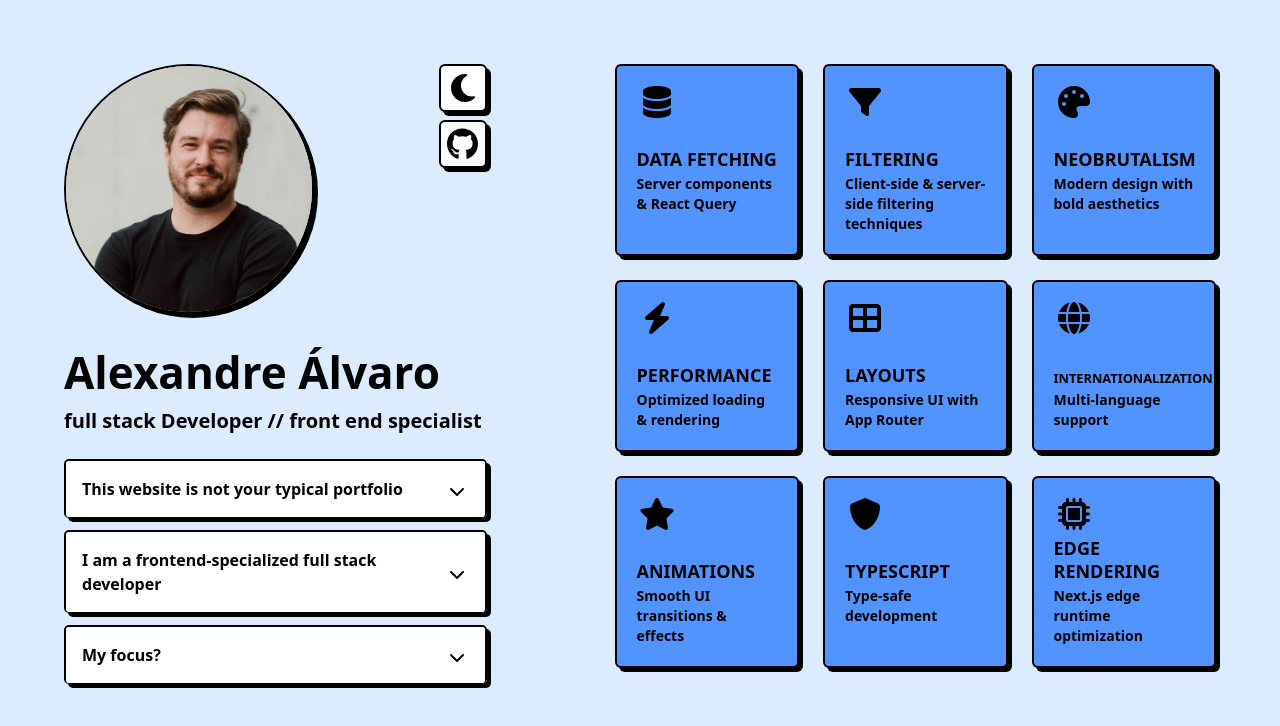
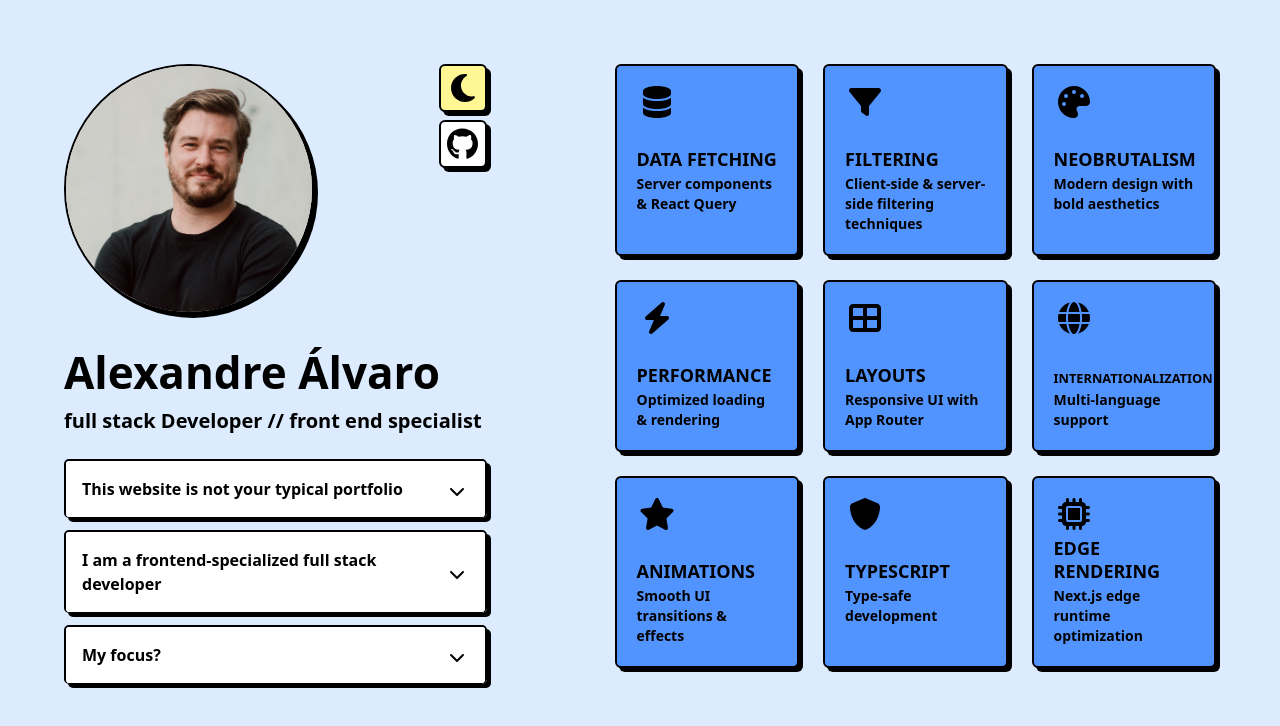
Before and after one commit to AleAlvo/portfolio, a Next.js app: page / in a window 1280 px wide. Shown: the top 726 px of the page. Built offline with nearby package versions, Linux system fonts and the light colour scheme; a web font is replaced by a local one.

Commit message:
Update font handling and style improvements for headings and buttons

```diff
--- a/package.json
+++ b/package.json
@@ -15,6 +15,7 @@
     "@fortawesome/react-fontawesome": "^0.2.2",
     "@radix-ui/react-accordion": "^1.2.4",
     "@radix-ui/react-slot": "^1.2.0",
+    "@radix-ui/react-tooltip": "^1.2.0",
     "@supabase/supabase-js": "^2.49.4",
     "@tanstack/react-query": "^5.74.3",
     "@tanstack/react-query-devtools": "^5.74.3",
--- a/src/app/globals.css
+++ b/src/app/globals.css
@@ -10,49 +10,42 @@
 	--primary-main: oklch(93.46% 0.0305 255.11); /* Light pastel blue */
 	--primary-dark: oklch(67.47% 0.1726 259.49); /* Darker blue, more saturated */
 	--primary-darker: oklch(40% 0.15 260); /* Much darker blue */
+	--primary: var(--primary-dark);
+	--primary-foreground: #ffffff;
 
 	/* Secondary - Yellow */
-	--secondary-main: oklch(94% 0.15 96.42); /* Pastel yellow */
+	--secondary-main: oklch(97% 0.12 96.42); /* Lighter pastel yellow */
 	--secondary-dark: oklch(87.03% 0.19 96.42); /* #FFDB58 - Previous primary-dark */
 	--secondary-darker: oklch(71.16% 0.19 96.42); /* Previous primary-darker */
+	--secondary: var(--secondary-dark);
+	--secondary-foreground: #000000;
 
 	/* Tertiary - Salmon (#FFA07A as main) */
 	--tertiary-main: oklch(76.11% 0.15 45.43); /* #FFA07A */
 	--tertiary-dark: oklch(60.24% 0.15 45.43); /* Darker salmon */
 	--tertiary-darker: oklch(44.37% 0.15 45.43); /* Darkest salmon */
-
-	/* Skill level mappings */
-	--junior-color: var(--primary-main); /* Updated to blue color */
-	--junior-dark: var(--primary-dark);
-	--junior-darker: var(--primary-darker);
-
-	--mid-color: var(--secondary-main); /* Updated to yellow color */
-	--mid-dark: var(--secondary-dark);
-	--mid-darker: var(--secondary-darker);
-
-	--senior-color: var(--tertiary-main);
-	--senior-dark: var(--tertiary-dark);
-	--senior-darker: var(--tertiary-darker);
+	--tertiary: var(--tertiary-dark);
+	--tertiary-foreground: #000000;
 
 	/* System colors */
 	--success: oklch(76.34% 0.18 142.52); /* Green */
-	--success-foreground: oklch(100% 0 0);
+	--success-foreground: #ffffff;
 	--warning: oklch(87.03% 0.19 96.42); /* Same as secondary-dark (yellow) */
-	--warning-foreground: oklch(0% 0 0);
+	--warning-foreground: #000000;
 	--error: oklch(65.71% 0.199 16.47); /* #FF6B6B */
-	--error-foreground: oklch(100% 0 0);
+	--error-foreground: #ffffff;
 	--info: oklch(67.47% 0.1726 259.49); /* Same as primary-dark (blue) */
-	--info-foreground: oklch(100% 0 0);
+	--info-foreground: #ffffff;
 
 	/* Core colors */
 	--background: var(--primary-main);
-	--secondary-background: oklch(100% 0 0);
-	--foreground: oklch(0% 0 0);
-	--main-foreground: oklch(0% 0 0);
+	--secondary-background: #ffffff;
+	--foreground: #000000;
+	--main-foreground: #000000;
 	--main: var(--primary-main);
-	--border: oklch(0% 0 0);
-	--ring: oklch(0% 0 0);
-	--overlay: oklch(0% 0 0 / 0.8);
+	--border: #000000;
+	--ring: #000000;
+	--overlay: rgba(0, 0, 0, 0.8);
 
 	/* Neobrutalism specific */
 	--neo-shadow-color: var(--border);
@@ -68,15 +61,9 @@
 	--card-foreground: var(--foreground);
 	--popover: var(--background);
 	--popover-foreground: var(--foreground);
-	--primary: var(--primary-dark);
-	--primary-foreground: oklch(100% 0 0); /* White text on darker blue */
-	--secondary: var(--secondary-dark);
-	--secondary-foreground: var(--foreground);
-	--tertiary: var(--tertiary-dark);
-	--tertiary-foreground: var(--foreground);
-	--muted: oklch(95% 0.01 255);
-	--muted-foreground: oklch(60% 0 0);
-	--accent: oklch(95% 0.02 255);
+	--muted: #f2f7fb;
+	--muted-foreground: #999999;
+	--accent: #ebf3f9;
 	--accent-foreground: var(--foreground);
 	--destructive: var(--error);
 	--destructive-foreground: var(--error-foreground);
@@ -95,16 +82,19 @@
 	/* Font variables */
 	--font-weight-base: 400;
 	--font-weight-heading: 600;
+
+	/* CSS variables approach for components that need to override background */
+	--component-bg: initial; /* Default empty value */
 }
 
 .dark {
 	--background: var(--primary-dark);
-	--secondary-background: oklch(23.93% 0 0);
-	--foreground: oklch(92.49% 0 0);
-	--main-foreground: oklch(0% 0 0);
+	--secondary-background: #3c3c3c;
+	--foreground: #ececec;
+	--main-foreground: #000000;
 	--main: var(--primary-main);
-	--border: oklch(0% 0 0);
-	--ring: oklch(100% 0 0);
+	--border: #000000;
+	--ring: #ffffff;
 	--neo-shadow-color: var(--border);
 	--neo-shadow-y: 4px;
 	--shadow: var(--neo-shadow-x) var(--neo-shadow-y) 0px 0px var(--neo-shadow-color);
@@ -115,14 +105,14 @@
 	--popover: var(--background);
 	--popover-foreground: var(--foreground);
 	--primary: var(--primary-darker);
-	--primary-foreground: oklch(100% 0 0); /* White text for darker blue */
+	--primary-foreground: #ffffff; /* White text for darker blue */
 	--secondary: var(--secondary-darker);
 	--secondary-foreground: var(--foreground);
 	--tertiary: var(--tertiary-darker);
 	--tertiary-foreground: var(--foreground);
-	--muted: oklch(30% 0.01 270);
-	--muted-foreground: oklch(70% 0 0);
-	--accent: oklch(30% 0.03 270);
+	--muted: #4c4c4c;
+	--muted-foreground: #b3b3b3;
+	--accent: #4d4d4d;
 	--accent-foreground: var(--foreground);
 	--destructive: var(--error);
 	--destructive-foreground: var(--error-foreground);
@@ -138,19 +128,6 @@
 	--color-border: var(--border);
 	--color-overlay: var(--overlay);
 	--color-ring: var(--ring);
-
-	/* Add specific skill level colors for easier access */
-	--color-junior: var(--junior-color);
-	--color-junior-dark: var(--junior-dark);
-	--color-junior-darker: var(--junior-darker);
-
-	--color-mid: var(--mid-color);
-	--color-mid-dark: var(--mid-dark);
-	--color-mid-darker: var(--mid-darker);
-
-	--color-senior: var(--senior-color);
-	--color-senior-dark: var(--senior-dark);
-	--color-senior-darker: var(--senior-darker);
 
 	/* System colors */
 	--color-success: var(--success);
@@ -219,12 +196,18 @@ html.dark body::-webkit-scrollbar-thumb {
 
 /* Neobrutalism Shared Styles */
 @layer components {
+	/* Full neo-brutalism with background */
 	.neo-brutalism {
 		border-width: var(--neo-border-size);
 		border-color: var(--neo-shadow-color);
-		background-color: var(--background);
+		background-color: var(--component-bg, transparent);
 		box-shadow: var(--shadow);
 		transition: all var(--neo-transition-duration);
+	}
+
+	/* Shadow utility for reuse */
+	.shadow-shadow {
+		box-shadow: var(--shadow);
 	}
 
 	.neo-brutalism-hover:hover {
@@ -243,3 +226,8 @@ html.dark body::-webkit-scrollbar-thumb {
 .font-black {
 	font-weight: 900 !important;
 }
+
+/* CSS variables approach for components that need to override background */
+:root {
+	--component-bg: initial; /* Default empty value */
+}
--- a/src/components/profile-section.tsx
+++ b/src/components/profile-section.tsx
@@ -9,6 +9,12 @@ import {
 } from "@/components/ui/accordion";
 import { Avatar } from "@/components/ui/avatar";
 import { IconButton } from "@/components/ui/icon-button";
+import {
+	Tooltip,
+	TooltipContent,
+	TooltipProvider,
+	TooltipTrigger,
+} from "@/components/ui/tooltip";
 
 export function ProfileSection() {
 	const name = "Alexandre Álvaro";
@@ -25,12 +31,36 @@ export function ProfileSection() {
 					className="neo-brutalism"
 				/>
 				<div className="flex flex-row sm:flex-col gap-2 mt-4 sm:mt-0">
+					<TooltipProvider>
+						<Tooltip>
+							<TooltipTrigger asChild>
+								<div>
 									<ThemeSwitcher />
+								</div>
+							</TooltipTrigger>
+							<TooltipContent side="right" sideOffset={8}>
+								<p>toggle dark mode</p>
+							</TooltipContent>
+						</Tooltip>
+					</TooltipProvider>
+
+					<TooltipProvider>
+						<Tooltip>
+							<TooltipTrigger asChild>
+								<div>
 									<IconButton
 										href="https://github.com/AleAlvo"
 										ariaLabel="GitHub profile"
 										icon={<FontAwesomeIcon icon={faGithub} size="2x" />}
+										className="bg-white"
 									/>
+								</div>
+							</TooltipTrigger>
+							<TooltipContent side="right" sideOffset={8}>
+								<p>my Github</p>
+							</TooltipContent>
+						</Tooltip>
+					</TooltipProvider>
 				</div>
 			</div>
 
--- a/src/components/theme-switcher.tsx
+++ b/src/components/theme-switcher.tsx
@@ -13,6 +13,7 @@ export function ThemeSwitcher() {
 		<IconButton
 			ariaLabel="Toggle theme"
 			onClick={() => setTheme(theme === "light" ? "dark" : "light")}
+			className="[--component-bg:var(--secondary-main)]"
 			icon={
 				<>
 					{theme === "dark" ? (
--- a/src/components/ui/button.tsx
+++ b/src/components/ui/button.tsx
@@ -9,9 +9,9 @@ const buttonVariants = cva(
 	{
 		variants: {
 			variant: {
-				default: "bg-junior-dark border-black text-black",
-				secondary: "bg-mid-dark border-black text-black",
-				tertiary: "bg-senior-dark border-black text-black",
+				default: "bg-primary-dark border-black text-black",
+				secondary: "bg-secondary-dark border-black text-black",
+				tertiary: "bg-tertiary-dark border-black text-black",
 				destructive: "bg-error border-black text-black",
 				ghost: "bg-white/30 text-foreground border-none",
 				info: "bg-info border-black text-black",
--- a/src/components/ui/icon-button.tsx
+++ b/src/components/ui/icon-button.tsx
@@ -17,8 +17,20 @@ export function IconButton({
 	external = true,
 	...props
 }: IconButtonProps) {
+	// Check if a custom background color is provided in className
+	const hasCustomBg =
+		className &&
+		(className.includes("bg-") ||
+			className.includes("background") ||
+			className.includes("--component-bg"));
+
+	// Generate class order to ensure background colors take precedence
 	const buttonClasses = cn(
-		"border-border bg-white neo-brutalism neo-brutalism-hover neo-brutalism-active h-12 w-12 border-2 p-0 rounded-md flex items-center justify-center",
+		// Base neo-brutalism styles with configurable background
+		"border-border border-2 h-12 w-12 p-0 rounded-md flex items-center justify-center neo-brutalism neo-brutalism-hover neo-brutalism-active",
+		// Only apply default background if no custom background is provided
+		!hasCustomBg && "bg-white",
+		// Custom classes come last for higher specificity
 		className,
 	);
 
--- /dev/null
+++ b/src/components/ui/tooltip.tsx
@@ -0,0 +1,52 @@
+"use client"
+
+import * as TooltipPrimitive from "@radix-ui/react-tooltip"
+
+import * as React from "react"
+
+import { cn } from "@/lib/utils"
+
+function TooltipProvider({
+  delayDuration = 0,
+  ...props
+}: React.ComponentProps<typeof TooltipPrimitive.Provider>) {
+  return (
+    <TooltipPrimitive.Provider
+      data-slot="tooltip-provider"
+      delayDuration={delayDuration}
+      {...props}
+    />
+  )
+}
+
+function Tooltip({
+  ...props
+}: React.ComponentProps<typeof TooltipPrimitive.Root>) {
+  return <TooltipPrimitive.Root data-slot="tooltip" {...props} />
+}
+
+function TooltipTrigger({
+  ...props
+}: React.ComponentProps<typeof TooltipPrimitive.Trigger>) {
+  return <TooltipPrimitive.Trigger data-slot="tooltip-trigger" {...props} />
+}
+
+function TooltipContent({
+  className,
+  sideOffset = 4,
+  ...props
+}: React.ComponentProps<typeof TooltipPrimitive.Content>) {
+  return (
+    <TooltipPrimitive.Content
+      data-slot="tooltip-content"
+      sideOffset={sideOffset}
+      className={cn(
+        "z-50 overflow-hidden rounded-base border-2 border-border bg-main px-3 py-1.5 text-sm font-base text-main-foreground animate-in fade-in-0 zoom-in-95 data-[state=closed]:animate-out data-[state=closed]:fade-out-0 data-[state=closed]:zoom-out-95 data-[side=bottom]:slide-in-from-top-2 data-[side=left]:slide-in-from-right-2 data-[side=right]:slide-in-from-left-2 data-[side=top]:slide-in-from-bottom-2 origin-(--radix-tooltip-content-transform-origin)",
+        className,
+      )}
+      {...props}
+    />
+  )
+}
+
+export { Tooltip, TooltipTrigger, TooltipContent, TooltipProvider }
--- a/tailwind.config.ts
+++ b/tailwind.config.ts
@@ -25,81 +25,68 @@ const config: Config = {
 				display: ["var(--font-archivo)"],
 			},
 			colors: {
-				border: "hsl(var(--border) / <alpha-value>)",
-				input: "hsl(var(--input) / <alpha-value>)",
-				ring: "hsl(var(--ring) / <alpha-value>)",
-				background: "hsl(var(--background) / <alpha-value>)",
-				foreground: "hsl(var(--foreground) / <alpha-value>)",
+				border: "var(--border)",
+				input: "var(--input)",
+				ring: "var(--ring)",
+				background: "var(--background)",
+				foreground: "var(--foreground)",
 				primary: {
-					DEFAULT: "hsl(var(--primary) / <alpha-value>)",
-					foreground: "hsl(var(--primary-foreground) / <alpha-value>)",
-					dark: "hsl(var(--primary-dark) / <alpha-value>)",
-					darker: "hsl(var(--primary-darker) / <alpha-value>)",
+					DEFAULT: "var(--primary)",
+					foreground: "var(--primary-foreground)",
+					main: "var(--primary-main)",
+					dark: "var(--primary-dark)",
+					darker: "var(--primary-darker)",
 				},
 				secondary: {
-					DEFAULT: "hsl(var(--secondary) / <alpha-value>)",
-					foreground: "hsl(var(--secondary-foreground) / <alpha-value>)",
-					dark: "hsl(var(--secondary-dark) / <alpha-value>)",
-					darker: "hsl(var(--secondary-darker) / <alpha-value>)",
+					DEFAULT: "var(--secondary)",
+					foreground: "var(--secondary-foreground)",
+					main: "var(--secondary-main)",
+					dark: "var(--secondary-dark)",
+					darker: "var(--secondary-darker)",
 				},
 				tertiary: {
-					DEFAULT: "hsl(var(--tertiary) / <alpha-value>)",
-					foreground: "hsl(var(--tertiary-foreground) / <alpha-value>)",
-					dark: "hsl(var(--tertiary-dark) / <alpha-value>)",
-					darker: "hsl(var(--tertiary-darker) / <alpha-value>)",
+					DEFAULT: "var(--tertiary)",
+					foreground: "var(--tertiary-foreground)",
+					main: "var(--tertiary-main)",
+					dark: "var(--tertiary-dark)",
+					darker: "var(--tertiary-darker)",
 				},
 				destructive: {
-					DEFAULT: "hsl(var(--destructive) / <alpha-value>)",
-					foreground: "hsl(var(--destructive-foreground) / <alpha-value>)",
+					DEFAULT: "var(--destructive)",
+					foreground: "var(--destructive-foreground)",
 				},
 				muted: {
-					DEFAULT: "hsl(var(--muted) / <alpha-value>)",
-					foreground: "hsl(var(--muted-foreground) / <alpha-value>)",
+					DEFAULT: "var(--muted)",
+					foreground: "var(--muted-foreground)",
 				},
 				accent: {
-					DEFAULT: "hsl(var(--accent) / <alpha-value>)",
-					foreground: "hsl(var(--accent-foreground) / <alpha-value>)",
+					DEFAULT: "var(--accent)",
+					foreground: "var(--accent-foreground)",
 				},
 				popover: {
-					DEFAULT: "hsl(var(--popover) / <alpha-value>)",
-					foreground: "hsl(var(--popover-foreground) / <alpha-value>)",
+					DEFAULT: "var(--popover)",
+					foreground: "var(--popover-foreground)",
 				},
 				card: {
-					DEFAULT: "hsl(var(--card) / <alpha-value>)",
-					foreground: "hsl(var(--card-foreground) / <alpha-value>)",
-				},
-				// Skill level specific colors
-				junior: {
-					DEFAULT: "hsl(var(--junior-color) / <alpha-value>)",
-					dark: "hsl(var(--junior-dark) / <alpha-value>)",
-					darker: "hsl(var(--junior-darker) / <alpha-value>)",
-				},
-				mid: {
-					DEFAULT: "hsl(var(--mid-color) / <alpha-value>)",
-					dark: "hsl(var(--mid-dark) / <alpha-value>)",
-					darker: "hsl(var(--mid-darker) / <alpha-value>)",
-				},
-				senior: {
-					DEFAULT: "hsl(var(--senior-color) / <alpha-value>)",
-					dark: "hsl(var(--senior-dark) / <alpha-value>)",
-					darker: "hsl(var(--senior-darker) / <alpha-value>)",
+					DEFAULT: "var(--card)",
+					foreground: "var(--card-foreground)",
 				},
 				// System status colors
 				success: {
-					DEFAULT: "hsl(var(--success) / <alpha-value>)",
-					foreground: "hsl(var(--success-foreground) / <alpha-value>)",
+					DEFAULT: "var(--success)",
+					foreground: "var(--success-foreground)",
 				},
 				warning: {
-					DEFAULT: "hsl(var(--warning) / <alpha-value>)",
-					foreground: "hsl(var(--warning-foreground) / <alpha-value>)",
+					DEFAULT: "var(--warning)",
+					foreground: "var(--warning-foreground)",
 				},
 				error: {
-					DEFAULT: "hsl(var(--error) / <alpha-value>)",
-					foreground: "hsl(var(--error-foreground) / <alpha-value>)",
+					DEFAULT: "var(--error)",
+					foreground: "var(--error-foreground)",
 				},
 				info: {
-					DEFAULT: "hsl(var(--info) / <alpha-value>)",
-					foreground: "hsl(var(--info-foreground) / <alpha-value>)",
+					DEFAULT: "var(--info)",
+					foreground: "var(--info-foreground)",
 				},
 			},
 			borderRadius: {
@@ -109,7 +96,7 @@ const config: Config = {
 			},
 			boxShadow: {
 				neobrutalism:
-					"var(--neo-shadow-x) var(--neo-shadow-y) 0 0 hsl(var(--neo-shadow-color))",
+					"var(--neo-shadow-x) var(--neo-shadow-y) 0 0 var(--neo-shadow-color)",
 			},
 			keyframes: {
 				"accordion-down": {
```
Also changed, not shown: 1 other file (tests, documents, lock files or other folders). Lines whose indentation alone changed are shown as unchanged.
